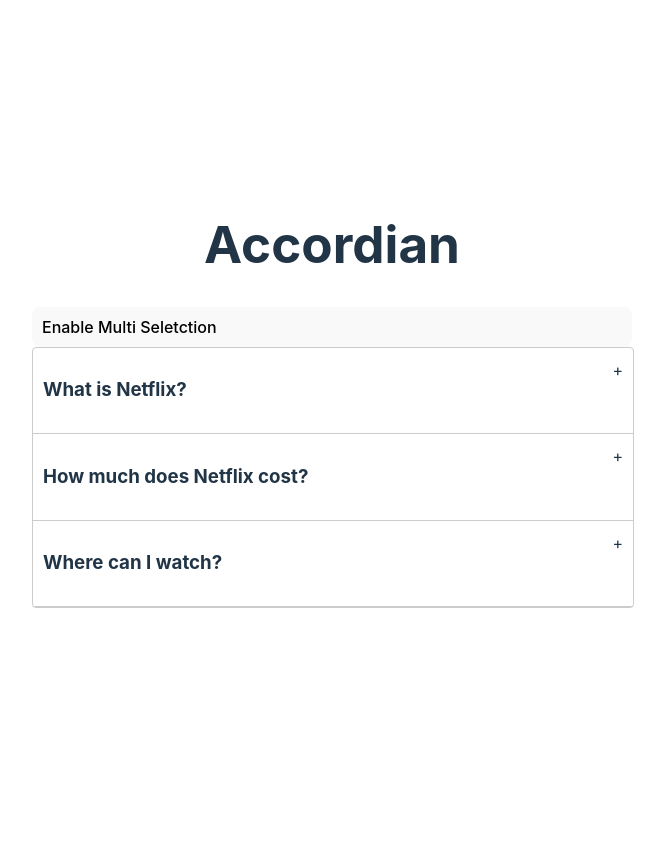
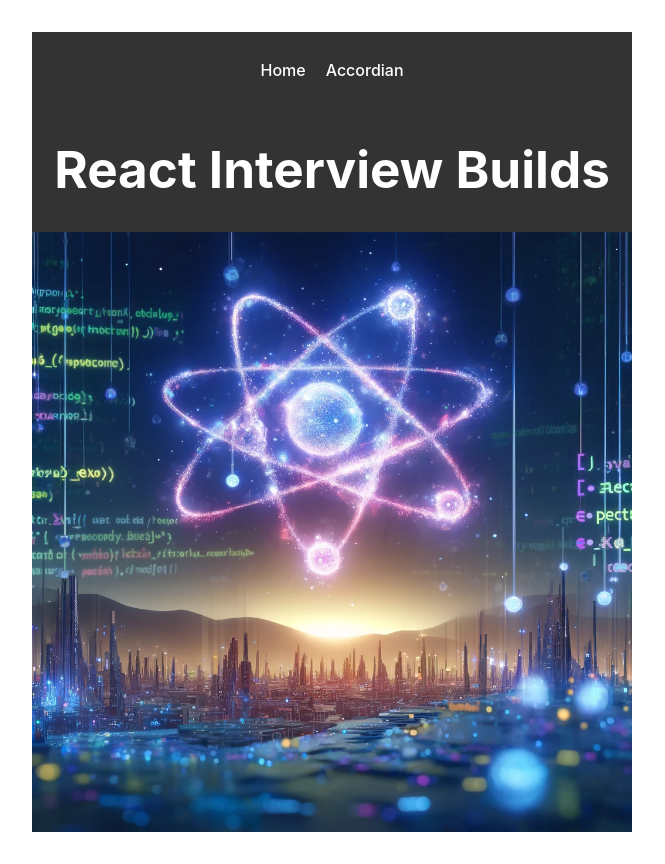
Before and after one commit to JoeyZ56/react-interview-projects, a React (Vite) app: page / in a window 1280 px wide. Shown: the whole page, without its empty margins (308-973 px from the left). Before the commit the page ends 800 px from the top, so only its background shows below. Built offline with nearby package versions, Linux system fonts and the light colour scheme.

Commit message:
created navagation to projects and a home page

```diff
--- a/package.json
+++ b/package.json
@@ -11,7 +11,8 @@
   },
   "dependencies": {
     "react": "^18.2.0",
-    "react-dom": "^18.2.0"
+    "react-dom": "^18.2.0",
+    "react-router-dom": "^6.23.0"
   },
   "devDependencies": {
     "@types/react": "^18.2.66",
--- a/src/App.jsx
+++ b/src/App.jsx
@@ -1,11 +1,17 @@
 import Accordian from "./components/accordian";
+import { BrowserRouter, Routes, Route } from "react-router-dom";
 import "./App.css";
+import Home from "./pages/Home/Home";
 
 function App() {
   return (
     <div className="App">
-      {/* Accordian Component */}
-      <Accordian />
+      <BrowserRouter>
+        <Routes>
+          <Route path="/" element={<Home />} />
+          <Route path="/accordian" element={<Accordian />} />
+        </Routes>
+      </BrowserRouter>
     </div>
   );
 }
--- /dev/null
+++ b/src/components/Nav/nav.jsx
@@ -0,0 +1,17 @@
+import { Link } from "react-router-dom";
+import "./style.css";
+
+export default function Nav() {
+  return (
+    <div className="container">
+      <div className="nav-routes">
+        <Link to="/" className="nav-link">
+          Home
+        </Link>
+        <Link to="/accordian" className="nav-link">
+          Accordian
+        </Link>
+      </div>
+    </div>
+  );
+}
--- /dev/null
+++ b/src/components/Nav/style.css
@@ -0,0 +1,24 @@
+.container {
+  display: flex;
+  justify-content: space-between;
+  align-items: center;
+  /* padding: 0 20px; */
+  background-color: #333;
+  color: #fff;
+}
+
+.nav-routes {
+  display: flex;
+  justify-content: space-between;
+  align-items: center;
+}
+
+.nav-link {
+  margin: 0 10px;
+  color: #fff;
+  text-decoration: none;
+}
+
+.nav-link:hover {
+  color: #f00;
+}
--- a/src/components/accordian/index.jsx
+++ b/src/components/accordian/index.jsx
@@ -3,6 +3,7 @@
 import { useState } from "react";
 import data from "./data";
 import "./styles.css";
+import Nav from "../Nav/nav";
 
 export default function Accordian() {
   const [selected, setSelected] = useState(null); //setting the state to null because nothing is selected initially
@@ -28,7 +29,9 @@ export default function Accordian() {
   };
   console.log(selected, selectMultiple);
   return (
+    <>
       <div className="container">
+        <Nav />
         <h1>Accordian</h1>
         <button
           onClick={() => setEnableMultiSelection(!enableMultiSelection)}
@@ -62,5 +65,6 @@ export default function Accordian() {
           )}
         </div>
       </div>
+    </>
   );
 }
--- /dev/null
+++ b/src/pages/Home/Home.jsx
@@ -0,0 +1,15 @@
+import Nav from "../../components/Nav/nav";
+import "./style.css";
+import GBTREACT from "../../assets/GBT-REACT.webp";
+
+const Home = () => {
+  return (
+    <div className="container">
+      <Nav />
+      <h1>React Interview Builds</h1>
+      <img src={GBTREACT} className="gbt-image" />
+    </div>
+  );
+};
+
+export default Home;
--- /dev/null
+++ b/src/pages/Home/style.css
@@ -0,0 +1,12 @@
+.container {
+  display: flex;
+  flex-direction: column;
+  align-items: center;
+  justify-content: center;
+  height: 100vh;
+}
+
+.gbt-image {
+  width: 100vw;
+  max-width: 600px;
+}
```
Also changed, not shown: src/assets/GBT-REACT.webp (added), 1 other file (tests, documents, lock files or other folders). Lines whose indentation alone changed are shown as unchanged.
